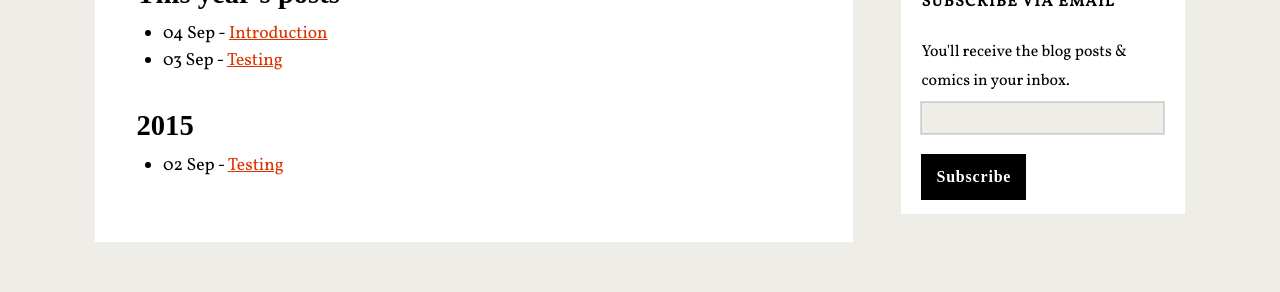
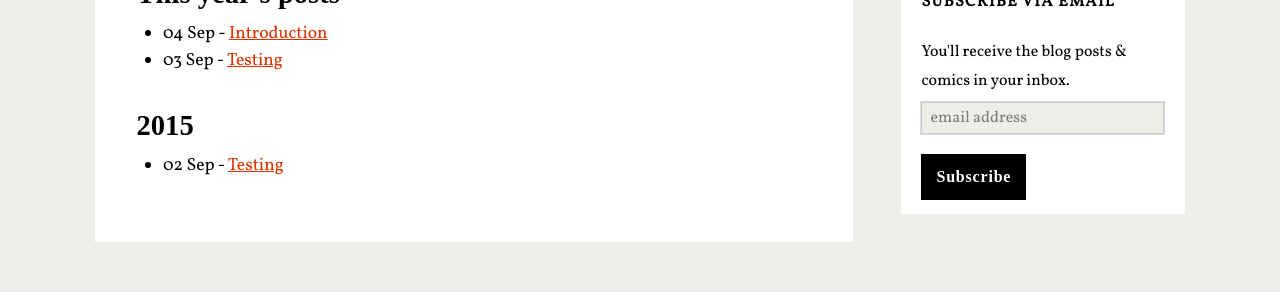
Before and after one commit to randideo/randideo.github.io, a Jekyll site: the page built from blog.html, in a window 1280 px wide. Shown: the part 362-654 px from the top of the page. Built offline with Jekyll 4.4.1, drawn with Linux system fonts in a browser that asks for light colours; nearby versions of some CDN libraries; some web fonts are replaced; comment, search, counter and statistics services are not loaded.

Commit message:
Create sidebar.html

```diff
--- a/_includes/sidebar.html
+++ b/_includes/sidebar.html
@@ -17,7 +17,7 @@ Wife, mother, writer of words, doodler of doodles.
 
 <div class="email-octopus-form-row">
 
-      <input type="text" name="email" class="email-octopus-email-address"/></div>
+      <input type="text" value="email address" name="email" class="email-octopus-email-address" onfocus="this.value = (this.value=='email address' ? '' : this.value)" onblur="this.value = (this.value=='' ? 'email address' : this.value)"/></div>
 <div class="email-octopus-form-row-subscribe">
       <button type="submit" name="sub">Subscribe</button>
 </div>
```
